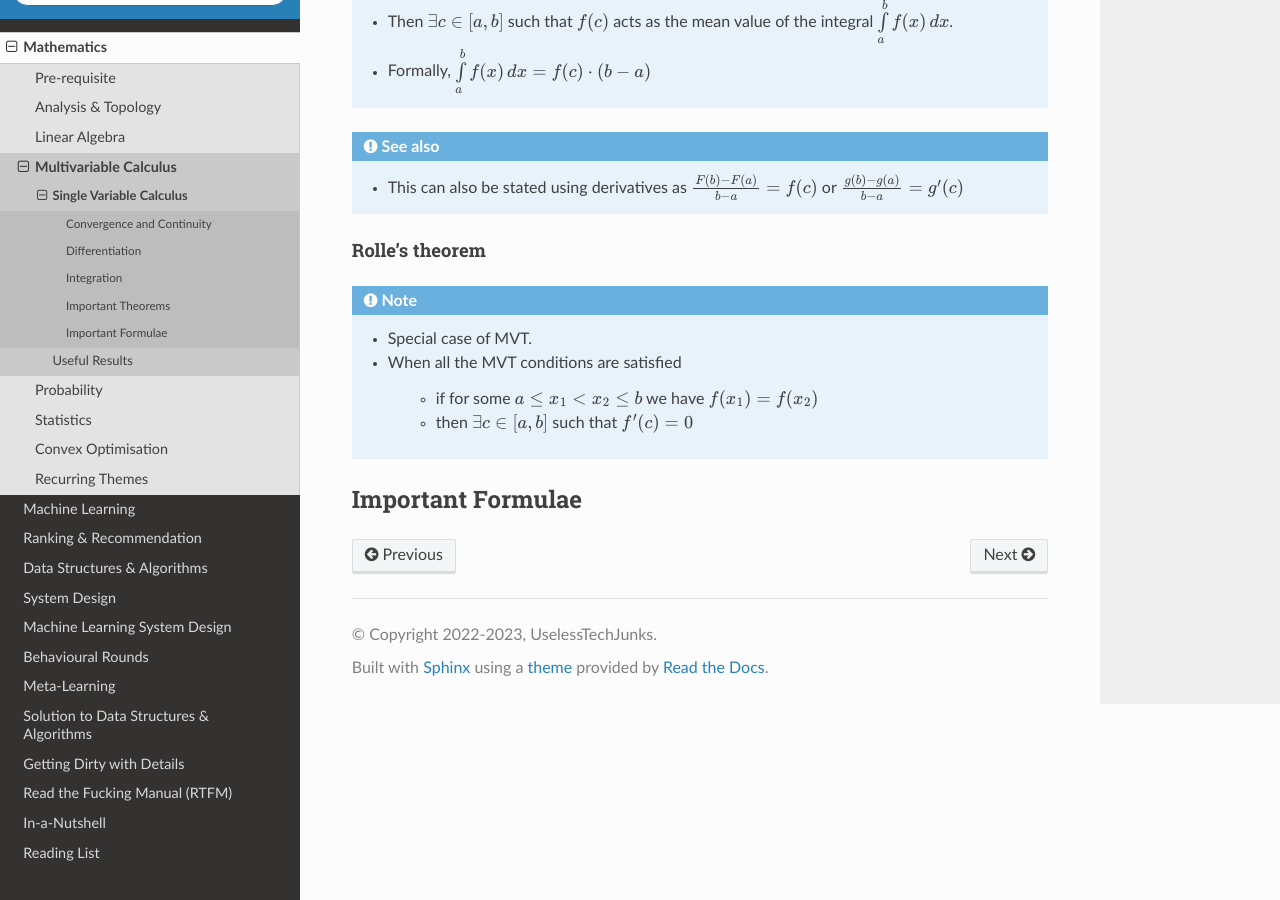
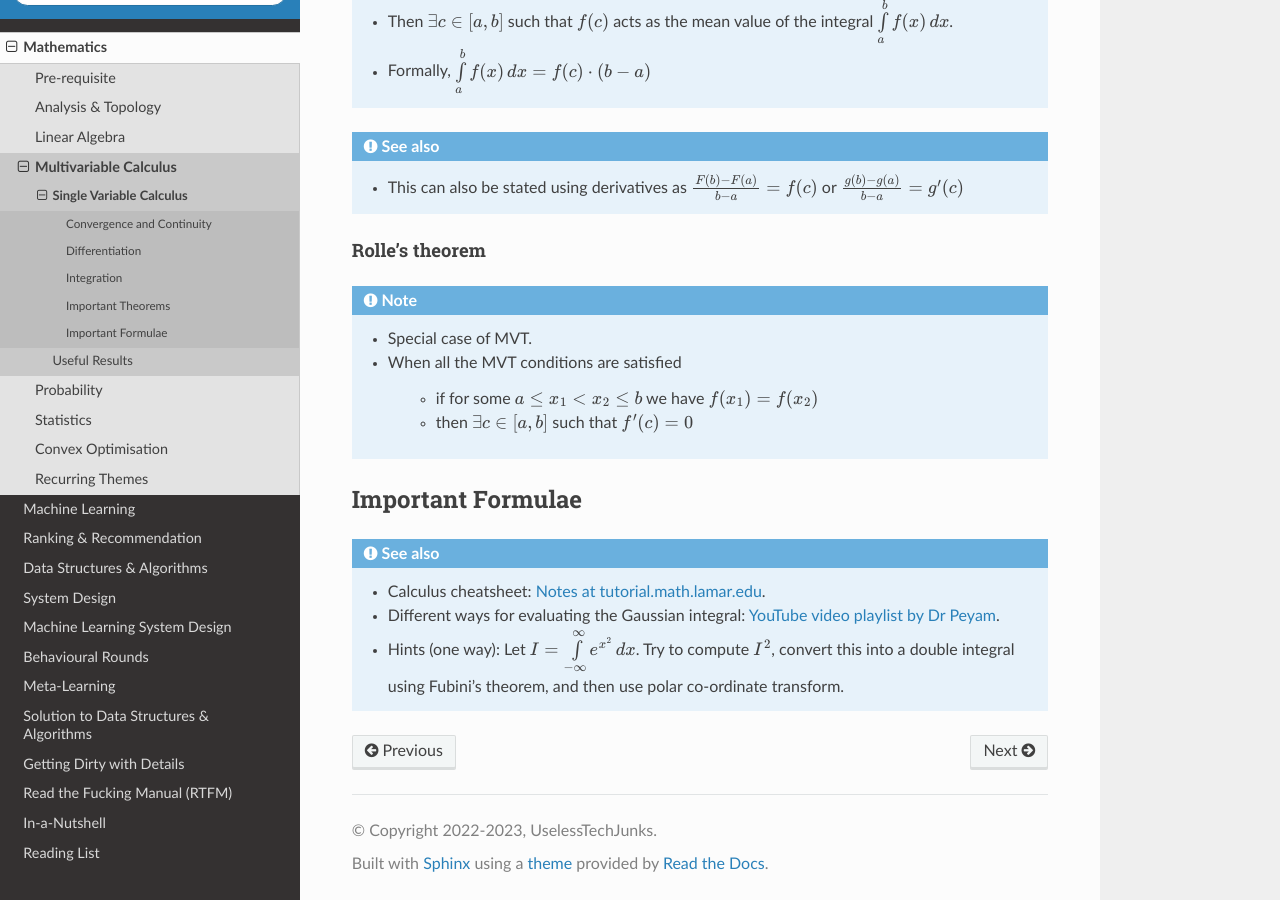
Before and after one commit to uselesstechjunks/leetcode, a Sphinx documentation site: the page built from docs/source/math/calc3/calc1.rst, in a window 1280 px wide and 900 px high, scrolled down 8423 px. Built offline with Sphinx 7.4.7 and the Read the Docs theme 2.0.0, drawn with Linux system fonts in a browser that asks for light colours.

Commit message:
Update calc1.rst

```diff
--- a/docs/source/math/calc3/calc1.rst
+++ b/docs/source/math/calc3/calc1.rst
@@ -285,3 +285,8 @@ Rolle's theorem
 ****************************************************************
 Important Formulae
 ****************************************************************
+.. seealso::
+	* Calculus cheatsheet: `Notes at tutorial.math.lamar.edu <https://tutorial.math.lamar.edu/pdf/calculus_cheat_sheet_all.pdf>`_.
+	* Different ways for evaluating the Gaussian integral: `YouTube video playlist by Dr Peyam <https://www.youtube.com/watch?v=HcneBkidSDQ&list=PLJb1qAQIrmmCgLyHWMXGZnioRHLqOk2bW>`_.
+
+	* Hints (one way): Let :math:`I=\int\limits_{-\infty}^\infty e^{x^2}\mathop{dx}`. Try to compute :math:`I^2`, convert this into a double integral using Fubini's theorem, and then use polar co-ordinate transform.
```
